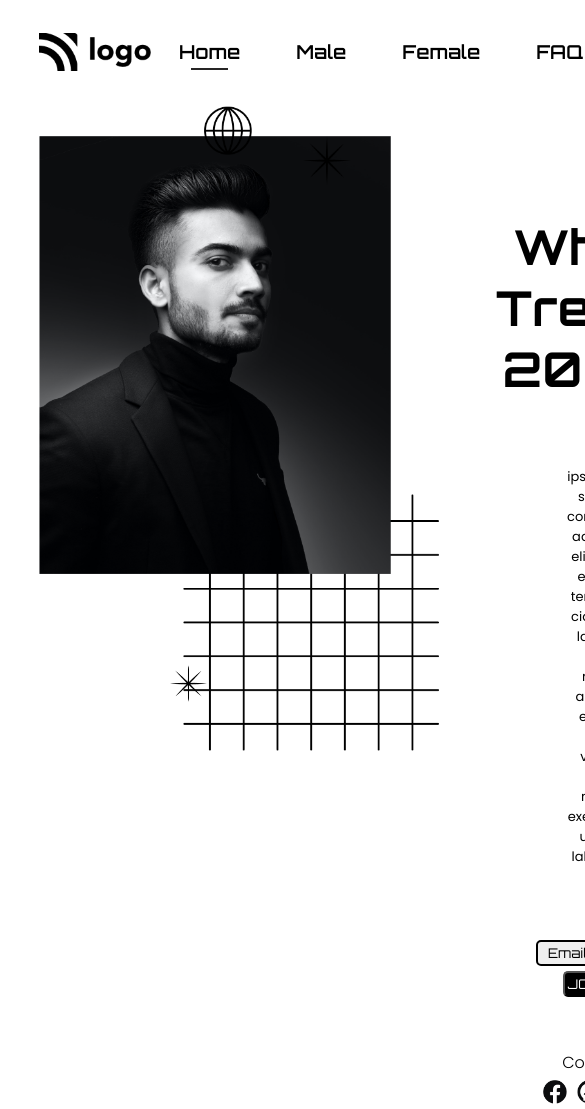
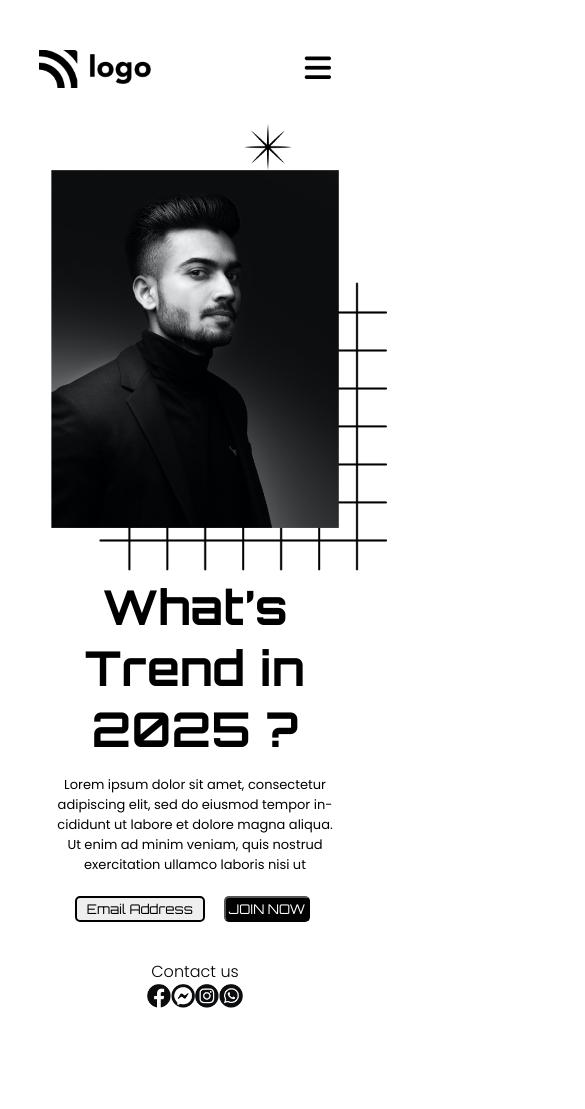
Before and after one commit to Ashish-Nagar-027/Html-CSS-Project-1, a plain HTML site: page index.html in a window 390 px wide. Shown: the top 1109 px of the page, 585 px wide, since content can reach past the window. After the commit the page ends 1072 px from the top, so only its background shows below. Drawn offline with Linux system fonts and the light colour scheme.

Commit message:
added responsiveness

```diff
--- a/style.css
+++ b/css/style.css
@@ -43,8 +43,9 @@ body {
 .container{
     /* background: red; */
     width: 80vw;
-    height: 100vh;
+    min-height: 100vh;
 }
+
 
 
 /*
@@ -60,6 +61,12 @@ body {
     margin: 1rem 0;
     padding: 1rem 0;
 }
+
+.hamburger {
+    display: none;
+}
+
+
 /*
 ---------
 logo img
@@ -68,6 +75,7 @@ logo img
 .navbar-container div img {
     width: 7rem;
     cursor: pointer;
+    height: fit-content;
 }
 
 /*
@@ -75,8 +83,11 @@ logo img
 nav items
 ---------
 */
-.navbar-container div ul {
+.list {
+    position: relative;
    display: flex;
+   transition: all 0.3s linear;
+
 }
 .navbar-container div ul li {
    list-style: none;
@@ -99,9 +110,7 @@ nav items
     transition: all .3s ease-in-out;
 
 }
-.list {
-    position: relative;
-}
+
 
 .list:nth-child(1)::before {
     content: "";
@@ -164,7 +173,6 @@ top search icon
     text-align: center;
     display: flex;
     flex-direction: column;
-    justify-content: space-between;
     position: relative;
     margin-left: 6rem;
 }
@@ -244,10 +252,10 @@ main heading
 ======================
 */
 /* relative to hero container */
-.square::before {
+.squre::before {
     content: "";
     position: absolute;
-    background: url(./assets/start.png);
+    background: url(../assets/start.png);
     background-size: 37px 37px;
     display: inline-block;
     width: 37px;
@@ -255,14 +263,13 @@ main heading
     z-index: 2;
     bottom: 25px;
     left: 42%;
+}
 
-}
-.square img{
+.squres {
     position: absolute;
-    bottom: -1.5rem;
-    left: 9rem;
-    width: 16rem;
+    top: 9rem;
     z-index: -1;
+    left: 4rem;
 }
 
 .star img {
@@ -294,3 +301,185 @@ social media icons
     width: 1.5rem;
     margin: 5px;
 }
+
+
+
+/*
+====================================
+      Responsive / Mediaqueries
+================================
+*/
+
+@media screen and (max-width: 1100px) {
+    body {
+      /* background-color: lightgreen; */
+    }
+    nav {
+        margin-top: 2rem;
+    }
+
+    .list-item {
+        font-size: 1rem;
+        margin-left: 6px;
+        font-weight: 500;
+        padding: 0.3;
+    }
+
+    .nav-button {
+        padding: 2px 20px;
+        margin: 0px 5px;
+    }
+
+    .hero-container div img {
+        width: 18rem;
+    }
+
+    .hero-container-right {
+        margin-left: 4rem;
+    }
+
+    .hero-heading {
+        margin-top: 2rem;
+    }
+
+    .hero-description {
+        margin: 1rem;
+    }
+
+    .squres {
+        top: 7rem;
+        left: 3rem;
+        width: 14rem;
+        z-index: -1;
+    }
+    .icons span img {
+        width: 1.5rem ;
+        margin: 5px;
+    }
+
+    .contact-heading {
+        margin-top: 2rem;
+    }
+
+    .hero-image-container {
+        position: relative;
+    }
+
+    .squres {
+        position: absolute;
+        top: 7rem;
+        left: 3rem;
+        z-index: -1;
+    }
+
+   .square::before {
+    content: "";
+    position: absolute;
+    background: url(../assets/start.png);
+    background-size: 37px 37px;
+    display: inline-block;
+    width: 37px;
+    height: 37px;
+    z-index: 2;
+    bottom: 90px;
+    left: 43%;
+   }
+}
+
+@media screen and (max-width: 950px) {
+
+    .nav-container {
+        width: 80vw;
+        display: flex;
+        justify-content: space-between;
+        align-items: center;
+    }
+    .hamburger {
+        display: block;
+        border:0;
+        background-color: transparent;
+        color: black;
+        font-size: 30px;
+        margin: 20px;
+        align-self: flex-end;
+        cursor: pointer;
+    }
+
+    .hamburger:hover {
+        transition:  0.5s  ;
+        transform: rotate(90deg);
+    }
+
+
+    ul::before , .square::before{
+        display: none;
+    }
+
+
+    .search-icon ,
+    .nav-button {
+        display: none;
+    }
+
+    .navbar-container {
+        flex-direction: column;
+        align-items: flex-start;
+    }
+    .navbar-container div ul li {
+        padding: 0.6rem;
+        width: fit-content;
+        color: white;
+    }
+
+    .list {
+        display: flex;
+        position: absolute;
+        background-color: rgba(24, 18, 18, 0.644);
+        flex-direction: column;
+        width: 80vw;
+        z-index: 2;
+        justify-content: center;
+        transition: all 0.3s linear;
+    }
+    .list-item {
+        color: white;
+    }
+    .list {
+        display: none;
+    }
+    .db {
+        display: flex;
+    }
+
+    .hero-container {
+        flex-direction: column;
+        align-items: center;
+    }
+
+    .icons {
+        margin-bottom: 3rem;
+    }
+
+    .hero-container div img {
+        display: block;
+        margin: auto;
+        padding-bottom: 1rem;
+    }
+
+    .globe{
+        width: 3rem;
+        position: absolute;
+        left: 12%;
+        top: 54px;
+    }
+    .star img {
+        position: absolute;
+        width: 3rem;
+        top: -8%;
+        right: 19%
+    }
+
+    .hero-container-right {
+        margin: auto;
+    }
+}
--- a/index.html
+++ b/index.html
@@ -18,20 +18,26 @@
     href="https://fonts.googleapis.com/css2?family=Orbitron:wght@400;500;600;700;800&display=swap"
     rel="stylesheet"
     />
+    <!--font awesome  -->
+    <script src="https://kit.fontawesome.com/2e253139a8.js" crossorigin="anonymous"></script>
     <!-- CSS File -->
-    <link rel="stylesheet" href="style.css" />
-    <title>Document</title>
+    <link rel="stylesheet" href="./css/style.css" />
+    <title>project-1</title>
+    <script src="./script.js/script.js" defer></script>
   </head>
   <body>
     <div class="container">
       <!-- Navbar Section -->
       <section aria-label="navbar">
         <nav class="navbar-container">
-          <div>
+          <div class="nav-container">
             <img src="./assets/Logo.png" alt="brand-logo" />
+            <button class="hamburger" id="hamburger">
+              <i class="fas fa-bars"></i>
+            </button>
           </div>
           <div>
-            <ul class="list">
+            <ul class="list" id="list">
               <li class="list-item">Home</li>
               <li class="list-item">Male</li>
               <li class="list-item">Female</li>
@@ -58,8 +64,11 @@
                 />
               </svg>
             </div>
-            <div><button class="nav-button">Search</button></div>
-          </div>
+            <div><button class="nav-button">Search</button>
+              <!-- <button class="hamburger" id="hamburger">
+                <i class="fas fa-bars"></i>
+              </button></div> -->
+              </div>
         </nav>
       </section>
       <!-- Hero Banner Section -->
@@ -68,9 +77,9 @@
           <!-- --------------- -->
           <!-- Patterns -->
           <!-- ---------------- -->
-          <span class="square">
+          <!-- <span class="square">
             <img src="./assets/squares.png" alt="square-pattern" />
-          </span>
+          </span> -->
           <!-- Star -->
           <span class="star">
             <img src="./assets/start.png" alt="start-pattern" />
@@ -79,8 +88,9 @@
           <span class="globe">
             <img src="./assets/globe.png" alt="globe-pattern" />
           </span>
-          <div>
-            <img src="./assets/Image.png" alt="person-hero-iamge" />
+          <div class="hero-image-container">
+            <img src="./assets/Image.png" class="hero-image" alt="person-hero-iamge" />
+            <img src="./assets/squares.png" class="squres" alt="square-pattern" />
           </div>
           <div class="hero-container-right">
             <h1 class="hero-heading">What’s Trend in 2025 ?</h1>
--- /dev/null
+++ b/script.js/script.js
@@ -0,0 +1,8 @@
+
+const hamB = document.querySelector("#hamburger");
+const List = document.querySelector(".list")
+
+hamB.addEventListener("click",()=> {
+    List.classList.toggle("db")
+    console.log(List.classList)
+})
```
